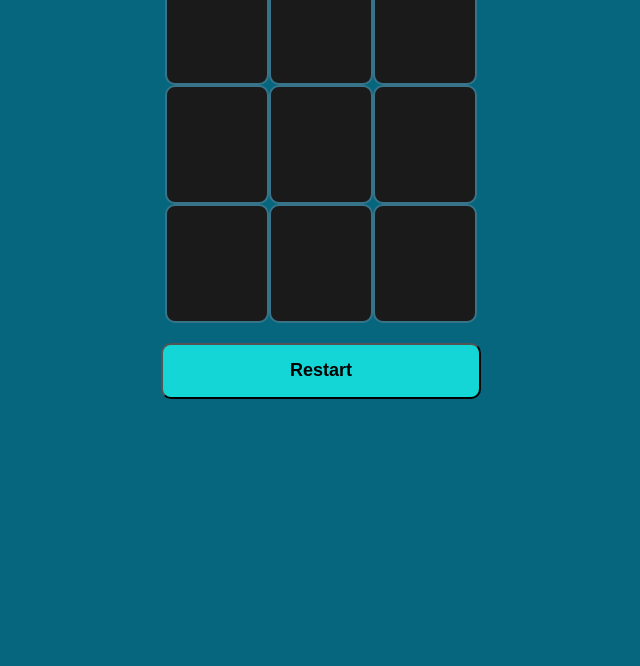
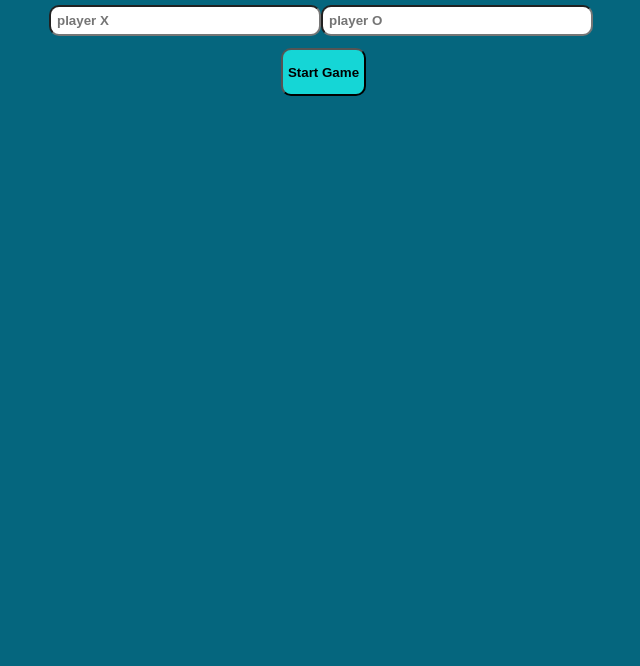
Before and after one commit to Dmyckon/Tictactoe, a plain HTML site: page index.html in a window 1280 px wide. Shown: the part 134-800 px from the top of the page, without its empty margins (319-959 px from the left). Drawn offline with Linux system fonts and the light colour scheme.

Commit message:
add css styling and js functions

```diff
--- a/index.html
+++ b/index.html
@@ -9,6 +9,14 @@
 <body>
     <diV id="cover">
         <h1 id="head">TIC-TAC-TOE</h1>
+        <h1 id="status">Enter your name to begin</h1>
+    <div id="names">
+        <input id="name1" placeholder="player X">
+        <input id="name2" placeholder="player O">
+    </div>
+        <button onclick="startGame()" id="butt">Start Game</button>
+
+    <div id="gameface">
         <div id="screen"></div>
         <div class="container">
             <div id="box1" onclick="viewClick(event)"></div>
@@ -23,6 +31,7 @@
         </div>
         <button onclick="handleClick()" id="restart">Restart</button>
     </diV>
+    </div>
 
 
     <script src="./script.js"></script>
--- a/script.js
+++ b/script.js
@@ -6,6 +6,17 @@
      var player = "X"
      var player2 = "O"
      var gameMove = true
+
+     var playernames;
+     playernames = []
+function startGame() {
+    document.getElementById("gameface").style.display = "block"
+    document.getElementById("status").style.display = "none"
+    document.getElementById("names").style.display = "none"
+    document.getElementById("butt").style.display = "none"
+
+
+}
 
 
 function viewClick(event){
@@ -24,6 +35,12 @@ function viewClick(event){
     document.getElementById("box1").innerHTML == "O" && document.getElementById("box5").innerHTML =="O" && document.getElementById("box9").innerHTML == "O" ||
     document.getElementById("box3").innerHTML == "O" && document.getElementById("box5").innerHTML =="O" && document.getElementById("box7").innerHTML == "O") {
         document.getElementById("screen").innerHTML = "O won"}
+
+    if(document.getElementById("box1").innerHTML == "O" && document.getElementById("box2").innerHTML == "X" && document.getElementById("box3").innerHTML == "O" || document.getElementById("box4").innerHTML == "O" && document.getElementById("box5").innerHTML == "X" && document.getElementById("box6").innerHTML == "X" || document.getElementById("box7").innerHTML == "O" && document.getElementById("box8").innerHTML == "X" && document.getElementById("box9").innerHTML == "O" || document.getElementById("box1").innerHTML == "X" && document.getElementById("box4").innerHTML == "O" && document.getElementById("box7").innerHTML == "X" || document.getElementById("box2").innerHTML == "O" && document.getElementById("box5").innerHTML == "O" && document.getElementById("box8").innerHTML == "X" ||
+    document.getElementById("box3").innerHTML == "X" && document.getElementById("box6").innerHTML == "O" && document.getElementById("box9").innerHTML == "O" ||
+    document.getElementById("box1").innerHTML == "X" && document.getElementById("box5").innerHTML == "O" && document.getElementById("box9").innerHTML == "X" ||
+    document.getElementById("box3").innerHTML == "O" && document.getElementById("box5").innerHTML == "X" && document.getElementById("box7").innerHTML == "O") {
+        document.getElementById("screen").innerHTML = "Draw"}
 }
 
 function handleClick() {
--- a/style.css
+++ b/style.css
@@ -30,6 +30,7 @@
     font-weight: 600;
     border-radius: 10px;
     background-color: rgb(21, 214, 214);
+    margin-left: 130px;
 }
 #restart:hover {
     background-color: aqua;
@@ -45,7 +46,52 @@
     font-weight: bold;
     font-family: 'Courier New', Courier, monospace;
     color: rgb(179, 244, 205);
+    margin-left: 140px;
 }
 body {
     background-color: rgb(5, 102, 126);
 }
+#gameface {
+    display: none;
+}
+#butt {
+    margin-left: 10px;
+    margin-top: 7px;
+    padding: 5px;
+    font-weight: bold;
+    border-radius: 10px;
+    background-color: rgb(21, 214, 214);
+    height: 6vh;
+}
+#name1, #name2 {
+    padding: 6px;
+    /* color: rgb(23, 171, 182); */
+    font-weight: bolder;
+    width: 45vw;
+    border-radius: 10px;
+}
+#names {
+    display: flex;
+    margin: 5px;
+}
+#status {
+    color: rgb(22, 216, 255);
+    font-family: cursive;
+    text-shadow: 3px 2px 10px aquamarine;
+    text-align: center;
+}
+
+@media only screen and (min-width: 1150px) {
+    #name1, #name2 {
+        padding: 6px;
+        /* color: rgb(23, 171, 182); */
+        font-weight: bolder;
+        width: 20vw;
+    }
+    #butt {
+        margin-left: 5px;
+    }
+    #restart {
+        margin-left: 15px;
+    }
+}
```
Lines whose indentation alone changed are shown as unchanged.
